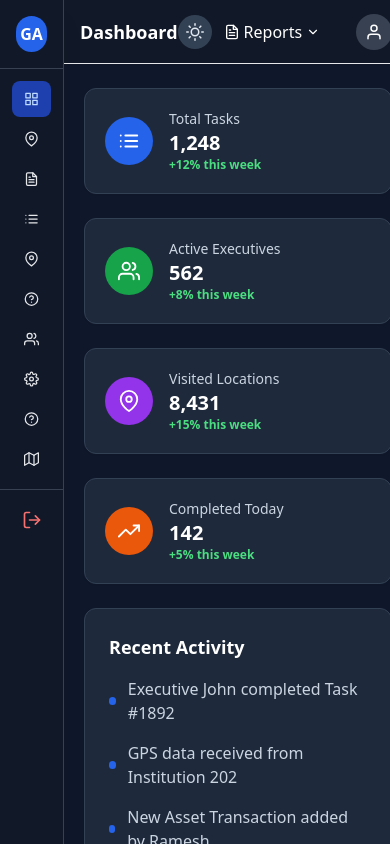
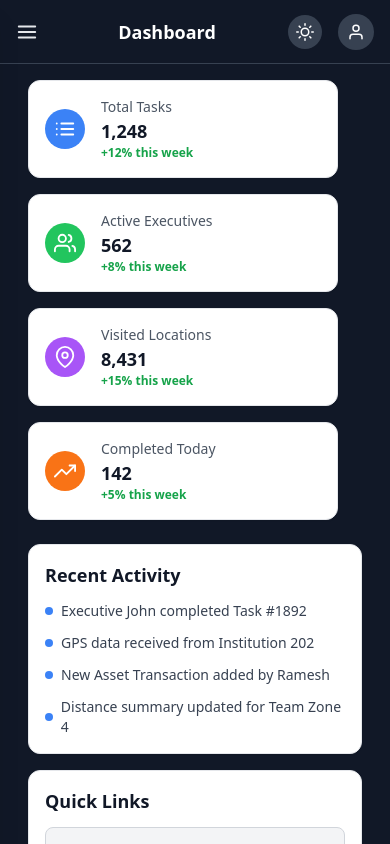
Before and after one commit to ashokmanoj/GActivity-Sample, a React (Vite) app in the folder frontend/: page /dashboard in a window 390 px wide. Built offline with nearby package versions, Linux system fonts and the light colour scheme; sample sign-in values are in the browser's storage.

Commit message:
Add responsive design for header and aside bar

```diff
--- a/frontend/src/App.jsx
+++ b/frontend/src/App.jsx
@@ -27,9 +27,9 @@ export default function App() {
       {/* PROTECTED SECTION */}
       <Route
         element={
-          <ProtectedRoute>
+          // <ProtectedRoute>
             <DashboardLayout />
-          </ProtectedRoute>
+          // </ProtectedRoute>
         }
       >
         <Route path="/dashboard" element={<Dashboard />} />
--- a/frontend/src/layout/DashboardLayout.jsx
+++ b/frontend/src/layout/DashboardLayout.jsx
@@ -1,25 +1,61 @@
-import React, { useState } from "react";
+import React, { useState, useEffect } from "react";
+import Header from "./Header";
+import Sidebar from "./Sidebar";
 import { Outlet } from "react-router-dom";
-import Sidebar from "./Sidebar";
-import Header from "./Header";
 
 export default function DashboardLayout() {
   const [collapsed, setCollapsed] = useState(true);
+  const [mobileOpen, setMobileOpen] = useState(false);
+
+  // Disable scrolling when mobile menu is open
+  useEffect(() => {
+    if (mobileOpen) {
+      document.body.style.overflow = "hidden";
+    } else {
+      document.body.style.overflow = "";
+    }
+  }, [mobileOpen]);
+
+  // Close mobile drawer on resize
+  useEffect(() => {
+    const handleResize = () => {
+      if (window.innerWidth >= 1024) setMobileOpen(false);
+    };
+    window.addEventListener("resize", handleResize);
+    return () => window.removeEventListener("resize", handleResize);
+  }, []);
 
   return (
-    <div className="flex h-screen overflow-hidden pl-14 dark:bg-[#0f172a] bg-gray-50">
-      <Sidebar collapsed={collapsed} setCollapsed={setCollapsed} />
+    <div className="flex h-screen overflow-hidden">
 
-      <div className="flex-1 flex flex-col">
-        <Header />
+      {/* MOBILE OVERLAY - prevents seeing content behind sidebar */}
+      {mobileOpen && (
+        <div
+          className="fixed inset-0 bg-black/60 backdrop-blur-sm z-40 lg:hidden"
+          onClick={() => setMobileOpen(false)}
+        />
+      )}
+
+      {/* SIDEBAR */}
+      <Sidebar
+        collapsed={collapsed}
+        setCollapsed={setCollapsed}
+        mobileOpen={mobileOpen}
+        setMobileOpen={setMobileOpen}
+      />
+
+      {/* MAIN CONTENT */}
+      <div className="flex-1 flex flex-col relative lg:pl-12">
+
+        <Header setMobileOpen={setMobileOpen} />
 
         <main
-          className="
-            p-6 pl-7 overflow-y-auto flex-1
-            bg-gray-50            /* light mode */
-            dark:bg-[#0f172a]     /* dark mode background */
-            dark:text-gray-200    /* text color in dark mode */
-          "
+          className={`
+            p-4 lg:p-6 overflow-y-auto flex-1
+            bg-gray-50 dark:bg-gray-900
+            transition-all duration-300
+            ${mobileOpen ? "blur-sm scale-[0.98]" : "blur-0 scale-100"}
+          `}
         >
           <Outlet />
         </main>
--- a/frontend/src/layout/Header.jsx
+++ b/frontend/src/layout/Header.jsx
@@ -1,53 +1,53 @@
+// Header.jsx
 import React, { useState } from "react";
-import {
-  FiChevronDown,
-  FiFileText,
-  FiUser,
-  FiLogOut,
-  FiSun,
-  FiMoon
-} from "react-icons/fi";
+import { FiChevronDown, FiFileText, FiUser, FiLogOut, FiSun, FiMoon, FiMenu } from "react-icons/fi";
 import { useNavigate } from "react-router-dom";
 import { usePageTitle } from "../context/PageTitleContext";
 import { useTheme } from "../context/ThemeContext";
 
-export default function Header() {
+export default function Header({ setMobileOpen }) {
   const { pageTitle } = usePageTitle();
   const { theme, toggleTheme } = useTheme();
+  const navigate = useNavigate();
 
   const [openReports, setOpenReports] = useState(false);
   const [openUserMenu, setOpenUserMenu] = useState(false);
 
-  const navigate = useNavigate();
-
-  const handleLogout = () => {
-    localStorage.removeItem("token");
+  const logout = () => {
+    localStorage.clear();
     navigate("/");
   };
 
   return (
-    <header className="w-full h-16 bg-white dark:bg-gray-900 dark:text-white border-b shadow-sm flex items-center justify-between px-6 relative transition">
+    <header className="h-16 bg-white dark:bg-gray-900 dark:text-white flex items-center justify-between px-4 lg:px-6 border-b dark:border-gray-700 transition">
+
+      {/* MOBILE MENU BUTTON */}
+      <button
+        className="lg:hidden mr-2 text-gray-700 dark:text-gray-200"
+        onClick={() => setMobileOpen(true)}
+      >
+        <FiMenu size={22} />
+      </button>
 
       {/* PAGE TITLE */}
-      <h1 className="text-lg font-semibold">
-        {pageTitle}
-      </h1>
-     <button
+      <h1 className="text-lg font-semibold">{pageTitle}</h1>
+
+      {/* RIGHT SECTION */}
+      <div className="flex items-center gap-4">
+
+        {/* THEME TOGGLE */}
+        <button
           onClick={toggleTheme}
-          className="p-2 rounded-full bg-dark-bg dark:bg-dark-border text-dark-text"
+          className="p-2 rounded-full bg-gray-100 dark:bg-gray-700"
         >
           {theme === "dark" ? <FiSun size={18} /> : <FiMoon size={18} />}
         </button>
 
-      {/* RIGHT SIDE */}
-      <div className="flex items-center gap-6">
-
-        {/* REPORTS DROPDOWN */}
-        <div className="relative">
-
+        {/* REPORTS */}
+        <div className="relative hidden lg:block">
           <button
             onClick={() => setOpenReports(!openReports)}
-            className="flex items-center gap-1 px-3 py-1 rounded hover:bg-gray-100 dark:hover:bg-gray-700 transition"
+            className="flex items-center gap-1 px-3 py-1 rounded hover:bg-gray-100 dark:hover:bg-gray-700"
           >
             <FiFileText />
             Reports
@@ -55,55 +55,43 @@ export default function Header() {
           </button>
 
           {openReports && (
-            <div className="absolute right-0 mt-2 w-64 bg-white dark:bg-gray-800 dark:text-white shadow-xl border dark:border-gray-700 rounded-xl py-2 z-50">
-              <ReportItem text="Institution Location" />
-              <ReportItem text="Visit Reports" />
-              <ReportItem text="Sub-Meter Reports" />
-              <ReportItem text="Documentation Reports" />
-              <ReportItem text="GeoData Received" />
-              <ReportItem text="All Users" />
-
-              <hr className="my-2 border-gray-300 dark:border-gray-700" />
-
-              <ReportItem text="Log Report" />
-              <ReportItem text="Monthly Log Report" />
-              <ReportItem text="Task GPS Log Reports" />
-              <ReportItem text="Recent Visit Reports" />
-              <ReportItem text="Task Status Reports" />
+            <div className="absolute right-0 mt-2 w-64 bg-white dark:bg-gray-800 rounded-xl shadow-lg border dark:border-gray-700 overflow-hidden">
+              {["Institution Location", "Visit Reports", "Sub-Meter Reports", "Documentation Reports"].map((txt, i) => (
+                <button key={i} className="w-full px-4 py-2 text-left hover:bg-gray-100 dark:hover:bg-gray-700">
+                  {txt}
+                </button>
+              ))}
             </div>
           )}
         </div>
 
-        {/* USER ICON DROPDOWN */}
+        {/* USER MENU */}
         <div className="relative">
-          <div
+          <button
+            className="w-9 h-9 rounded-full bg-gray-200 dark:bg-gray-700 flex items-center justify-center"
             onClick={() => setOpenUserMenu(!openUserMenu)}
-            className="w-9 h-9 rounded-full bg-gray-200 dark:bg-gray-700 flex items-center justify-center cursor-pointer hover:bg-gray-300 dark:hover:bg-gray-600"
           >
             <FiUser size={18} />
-          </div>
+          </button>
 
           {openUserMenu && (
-            <div className="absolute right-0 mt-2 w-44 bg-white dark:bg-gray-800 dark:text-white border dark:border-gray-700 shadow-xl rounded-xl py-2 z-50">
+            <div className="absolute right-0 mt-2 w-44 bg-white dark:bg-gray-800 rounded-xl border dark:border-gray-700 shadow-lg overflow-hidden">
 
-              {/* THEME TOGGLE BUTTON */}
               <button
                 onClick={toggleTheme}
-                className="w-full px-4 py-2 text-left text-sm hover:bg-gray-100 dark:hover:bg-gray-700 flex items-center gap-2"
+                className="w-full px-4 py-2 text-left hover:bg-gray-100 dark:hover:bg-gray-700 flex items-center gap-2"
               >
-                {theme === "light" ? <FiMoon /> : <FiSun />}
-                {theme === "light" ? "Dark Mode" : "Light Mode"}
+                {theme === "dark" ? <FiSun /> : <FiMoon />}
+                {theme === "dark" ? "Light Mode" : "Dark Mode"}
               </button>
 
-              {/* PROFILE */}
-              <button className="w-full px-4 py-2 text-left text-sm hover:bg-gray-100 dark:hover:bg-gray-700 flex items-center gap-2">
+              <button className="w-full px-4 py-2 text-left hover:bg-gray-100 dark:hover:bg-gray-700 flex items-center gap-2">
                 <FiUser size={16} /> Profile
               </button>
 
-              {/* LOGOUT */}
               <button
-                onClick={handleLogout}
-                className="w-full px-4 py-2 text-left text-sm text-red-600 hover:bg-red-50 dark:hover:bg-red-900/30 flex items-center gap-2"
+                onClick={logout}
+                className="w-full px-4 py-2 text-left text-red-600 hover:bg-red-50 dark:hover:bg-red-900/20 flex items-center gap-2"
               >
                 <FiLogOut size={16} /> Logout
               </button>
@@ -111,16 +99,7 @@ export default function Header() {
             </div>
           )}
         </div>
-
       </div>
     </header>
   );
 }
-
-function ReportItem({ text }) {
-  return (
-    <button className="w-full px-4 py-2 text-left text-sm hover:bg-gray-100 dark:hover:bg-gray-700">
-      {text}
-    </button>
-  );
-}
--- a/frontend/src/layout/Sidebar.jsx
+++ b/frontend/src/layout/Sidebar.jsx
@@ -1,4 +1,4 @@
-import React from "react";
+import React, { useEffect, useState } from "react";
 import {
   FiGrid,
   FiFileText,
@@ -47,11 +47,23 @@ const modules = [
   },
 ];
 
-export default function Sidebar({ collapsed, setCollapsed }) {
+export default function Sidebar({
+  collapsed,
+  setCollapsed,
+  mobileOpen,
+  setMobileOpen,
+}) {
   const { setPageTitle } = usePageTitle();
-  const { theme } = useTheme();
   const location = useLocation();
   const navigate = useNavigate();
+
+  const [isMobile, setIsMobile] = useState(window.innerWidth < 1024);
+
+  useEffect(() => {
+    const handleResize = () => setIsMobile(window.innerWidth < 1024);
+    window.addEventListener("resize", handleResize);
+    return () => window.removeEventListener("resize", handleResize);
+  }, []);
 
   const handleLogout = () => {
     localStorage.removeItem("token");
@@ -61,42 +73,78 @@ export default function Sidebar({ collapsed, setCollapsed }) {
   };
 
   return (
+    <>
+      {/* MOBILE OVERLAY */}
+      {isMobile && mobileOpen && (
+        <div
+          className="fixed inset-0 bg-black/60 z-40 lg:hidden"
+          onClick={() => setMobileOpen(false)}
+        />
+      )}
+
       <aside
         className={`
-        fixed top-0 left-0 h-full
-        ${collapsed ? "w-16" : "w-64"}
+          fixed top-0 left-0 h-full z-50
           bg-white dark:bg-gray-900 dark:text-gray-200
-        border-r dark:border-gray-700
-        shadow-xl transition-all duration-300 z-50
+          border-r dark:border-gray-700 shadow-xl
+          transition-all duration-300
+
+          /* Desktop Behavior (Hover Collapse) */
+          ${!isMobile ? (collapsed ? "w-16" : "w-64") : "w-64"}
+
+          /* Mobile Drawer Slide */
+          ${
+            isMobile ? (mobileOpen ? "translate-x-0" : "-translate-x-full") : ""
+          }
         `}
-      onMouseEnter={() => setCollapsed(false)}
-      onMouseLeave={() => setCollapsed(true)}
+        onMouseEnter={() => !isMobile && setCollapsed(false)}
+        onMouseLeave={() => !isMobile && setCollapsed(true)}
       >
-      {/* Logo Section */}
-      <div className="p-4 border-b dark:border-gray-700 flex items-center justify-center">
-        {!collapsed ? (
-          <h2 className="text-lg font-bold text-gray-800 dark:text-gray-100">
-            GActivity
-          </h2>
-        ) : (
+        {/* LOGO SECTION */}
+        <div className="p-4 border-b dark:border-gray-700 flex items-center gap-3">
+          {/* On Desktop collapsed version show GA only */}
+          {!isMobile && collapsed ? (
             <div className="w-9 h-9 bg-blue-600 text-white flex items-center justify-center rounded-full font-bold">
               GA
             </div>
+          ) : (
+            <div className="flex items-center gap-3">
+              <div className="w-9 h-9 bg-blue-600 text-white flex items-center justify-center rounded-full font-bold">
+                GA
+              </div>
+              <div className="flex flex-col">
+                <h2 className="text-lg font-bold">GActivity</h2>
+                <span className="text-xs text-gray-500 dark:text-gray-400">
+                  Admin Panel
+                </span>
+              </div>
+            </div>
           )}
         </div>
+        {/* MOBILE CLOSE BUTTON */}
+        {isMobile && (
+          <button
+            onClick={() => setMobileOpen(false)}
+            className="absolute top-4 right-4 p-2 rounded-full bg-gray-200 dark:bg-gray-700 hover:bg-gray-300 dark:hover:bg-gray-600"
+          >
+            ✕
+          </button>
+        )}
 
-      {/* Navigation Menu */}
-      <nav className="sidebar-scroll flex-1 p-3 space-y-1 overflow-y-auto">
+        {/* MENU */}
+        <nav className="flex-1 p-3 overflow-y-auto space-y-1">
           {modules.map((item, idx) => {
             const isActive = location.pathname === item.path;
-
             return (
-            <div key={idx} className="relative group">
               <Link
+                key={idx}
                 to={item.path}
-                onClick={() => setPageTitle(item.name)}
+                onClick={() => {
+                  setPageTitle(item.name);
+                  if (isMobile) setMobileOpen(false);
+                }}
                 className={`
-                  w-full flex items-center gap-3 px-3 py-2 rounded-lg text-sm transition-all
+                  flex items-center gap-3 px-3 py-2 rounded-lg text-sm transition-all
                   ${
                     isActive
                       ? "bg-blue-100 dark:bg-blue-800 text-blue-700 dark:text-blue-200 font-semibold"
@@ -105,41 +153,24 @@ export default function Sidebar({ collapsed, setCollapsed }) {
                 `}
               >
                 {item.icon}
-                {!collapsed && <span>{item.name}</span>}
+                {/* Hide text only in desktop collapsed mode, never hide on mobile */}
+                {(!collapsed || isMobile) && <span>{item.name}</span>}
               </Link>
-
-              {/* Tooltip when collapsed */}
-              {collapsed && (
-                <span
-                  className="
-                    absolute left-14 top-1/2 -translate-y-1/2
-                    bg-black/80 dark:bg-gray-700 text-white
-                    text-xs px-2 py-1 rounded shadow opacity-0
-                    group-hover:opacity-100 transition ml-2 whitespace-nowrap z-[999]
-                  "
-                >
-                  {item.name}
-                </span>
-              )}
-            </div>
             );
           })}
         </nav>
 
-      {/* Logout Button */}
-      <div className="p-3 border-t dark:border-gray-700 flex justify-center">
+        {/* LOGOUT */}
+        <div className="p-3 border-t dark:border-gray-700">
           <button
             onClick={handleLogout}
-          className="
-            flex items-center gap-2 p-2 rounded
-            hover:bg-gray-100 dark:hover:bg-gray-800
-            transition text-sm text-red-600 dark:text-red-400
-          "
+            className="flex items-center gap-3 px-3 py-2 rounded hover:bg-gray-100 dark:hover:bg-gray-800 text-red-600 dark:text-red-400 w-full text-left"
           >
             <FiLogOut size={20} />
-          {!collapsed && <span>Logout</span>}
+            {(!collapsed || isMobile) && <span>Logout</span>}
           </button>
         </div>
       </aside>
+    </>
   );
 }
--- a/frontend/src/pages/Dashboard.jsx
+++ b/frontend/src/pages/Dashboard.jsx
@@ -16,24 +16,24 @@ export default function Dashboard() {
   }, []);
 
   return (
-    <div className="space-y-6 transition-colors duration-300
-        text-slate-900 dark:text-slate-100">
+    <div className="space-y-6 text-gray-900 px-3 sm:px-4 md:px-6 lg:px-0">
 
-      {/* TOP CARDS */}
-      <section className="grid grid-cols-1 sm:grid-cols-2 lg:grid-cols-4 gap-6">
+      {/* ---------- TOP CARDS ---------- */}
+      <section className="grid grid-cols-1 sm:grid-cols-2 lg:grid-cols-4 gap-4 sm:gap-6 pr-6 sm:pr-0">
         <DashboardCard icon={<FiList size={22} />} title="Total Tasks" value="1,248" trend="+12%" color="blue" />
         <DashboardCard icon={<FiUsers size={22} />} title="Active Executives" value="562" trend="+8%" color="green" />
         <DashboardCard icon={<FiMapPin size={22} />} title="Visited Locations" value="8,431" trend="+15%" color="purple" />
         <DashboardCard icon={<FiTrendingUp size={22} />} title="Completed Today" value="142" trend="+5%" color="orange" />
       </section>
 
-      {/* MAIN GRID */}
-      <section className="grid grid-cols-1 lg:grid-cols-3 gap-6">
-        <div className="lg:col-span-2 space-y-6">
+      {/* ---------- MAIN GRID ---------- */}
+      <section className="grid grid-cols-1 lg:grid-cols-3 gap-4 sm:gap-6">
+        <div className="lg:col-span-2 space-y-4 sm:space-y-6">
           <RecentActivity />
           <QuickLinks />
         </div>
-        <div className="space-y-6">
+
+        <div className="space-y-4 sm:space-y-6">
           <RecentTasks />
         </div>
       </section>
@@ -43,61 +43,53 @@ export default function Dashboard() {
 }
 
 /* ============================================================
-   DASHBOARD CARD (Light + Dark Mode Perfect)
+   DASHBOARD CARD — Fully Responsive
 ============================================================ */
 function DashboardCard({ icon, title, value, trend, color }) {
   const colorMap = {
-    blue: "bg-blue-600",
-    green: "bg-green-600",
-    purple: "bg-purple-600",
-    orange: "bg-orange-600",
+    blue: "bg-blue-500",
+    green: "bg-green-500",
+    purple: "bg-purple-500",
+    orange: "bg-orange-500",
   };
 
   return (
-    <div
-      className="
-        bg-white dark:bg-slate-800
-        border border-slate-200 dark:border-slate-700
-        p-5 rounded-xl shadow-sm hover:shadow-md
-        transition-colors duration-300"
-    >
+    <div className="bg-white border border-gray-200 p-4 sm:p-5 rounded-xl shadow-sm hover:shadow-md transition">
       <div className="flex items-center gap-4">
-        <div className={`w-12 h-12 rounded-full flex items-center justify-center text-white ${colorMap[color]}`}>
+
+        <div className={`w-10 h-10 sm:w-12 sm:h-12 rounded-full flex items-center justify-center text-white ${colorMap[color]}`}>
           {icon}
         </div>
 
         <div>
-          <p className="text-slate-600 dark:text-slate-300 text-sm">{title}</p>
-          <h2 className="text-xl font-bold text-slate-900 dark:text-white">{value}</h2>
-          <p className="text-xs text-green-600 dark:text-green-400 font-semibold">{trend} this week</p>
+          <p className="text-gray-600 text-sm">{title}</p>
+          <h2 className="text-lg sm:text-xl font-bold text-gray-900">{value}</h2>
+          <p className="text-xs text-green-600 font-semibold">{trend} this week</p>
         </div>
+
       </div>
     </div>
   );
 }
 
 /* ============================================================
-   RECENT ACTIVITY
+   RECENT ACTIVITY — Mobile Responsive
 ============================================================ */
 function RecentActivity() {
   return (
-    <div className="
-      bg-white dark:bg-slate-800
-      border border-slate-200 dark:border-slate-700
-      rounded-xl shadow-sm p-6 transition">
+    <div className="bg-white border border-gray-200 rounded-xl shadow-sm p-4 sm:p-6">
+      <h2 className="text-lg font-semibold text-gray-900 mb-3 sm:mb-4">Recent Activity</h2>
 
-      <h2 className="text-lg font-semibold text-slate-900 dark:text-white mb-4">Recent Activity</h2>
-
-      <ul className="space-y-4">
+      <ul className="space-y-3 sm:space-y-4">
         {[
           "Executive John completed Task #1892",
           "GPS data received from Institution 202",
           "New Asset Transaction added by Ramesh",
-          "Distance summary updated for Team Zone 4"
-        ].map((txt, i) => (
-          <li key={i} className="flex items-center gap-3">
-            <div className="w-2 h-2 rounded-full bg-blue-600"></div>
-            <span className="text-slate-700 dark:text-slate-300">{txt}</span>
+          "Distance summary updated for Team Zone 4",
+        ].map((text, i) => (
+          <li key={i} className="flex items-center gap-2 sm:gap-3">
+            <div className="w-2 h-2 rounded-full bg-blue-500"></div>
+            <span className="text-gray-700 text-sm sm:text-base">{text}</span>
           </li>
         ))}
       </ul>
@@ -106,7 +98,7 @@ function RecentActivity() {
 }
 
 /* ============================================================
-   QUICK LINKS
+   QUICK LINKS — Fully Responsive Grid
 ============================================================ */
 function QuickLinks() {
   const links = [
@@ -117,37 +109,33 @@ function QuickLinks() {
   ];
 
   return (
-    <div className="
-      bg-white dark:bg-slate-800
-      border border-slate-200 dark:border-slate-700
-      rounded-xl shadow-sm p-6 transition">
+    <div className="bg-white border border-gray-200 rounded-xl shadow-sm p-4 sm:p-6">
 
-      <h2 className="text-lg font-semibold text-slate-900 dark:text-white mb-4">Quick Links</h2>
+      <h2 className="text-lg font-semibold text-gray-900 mb-3 sm:mb-4">Quick Links</h2>
 
-      <div className="grid grid-cols-1 sm:grid-cols-2 gap-4">
+      <div className="grid grid-cols-1 sm:grid-cols-2 gap-3 sm:gap-4">
         {links.map((link, i) => (
           <a
             key={i}
             href={link.path}
             className="
               flex items-center justify-between
-              px-4 py-3 rounded-lg border
-              bg-slate-100 hover:bg-slate-200
-              dark:bg-slate-700 dark:hover:bg-slate-600
-              border-slate-200 dark:border-slate-600
-              transition"
+              px-4 py-3 rounded-lg border bg-gray-100 hover:bg-gray-200
+              border-gray-300 transition
+            "
           >
-            <span className="text-slate-800 dark:text-slate-200">{link.label}</span>
-            <FiArrowRight className="text-slate-500 dark:text-slate-300" />
+            <span className="text-gray-800 text-sm sm:text-base">{link.label}</span>
+            <FiArrowRight className="text-gray-500" />
           </a>
         ))}
       </div>
+
     </div>
   );
 }
 
 /* ============================================================
-   RECENT TASKS
+   RECENT TASKS — Mobile Ready
 ============================================================ */
 function RecentTasks() {
   const tasks = [
@@ -158,18 +146,15 @@ function RecentTasks() {
   ];
 
   const statusStyles = {
-    Completed: "bg-green-600 text-white",
-    Pending: "bg-red-600 text-white",
+    Completed: "bg-green-500 text-white",
+    Pending: "bg-red-500 text-white",
     "In Progress": "bg-yellow-500 text-white",
   };
 
   return (
-    <div className="
-      bg-white dark:bg-slate-800
-      border border-slate-200 dark:border-slate-700
-      rounded-xl shadow-sm p-6 transition">
+    <div className="bg-white border border-gray-200 rounded-xl shadow-sm p-4 sm:p-6">
 
-      <h2 className="text-lg font-semibold text-slate-900 dark:text-white mb-4">Recent Tasks</h2>
+      <h2 className="text-lg font-semibold text-gray-900 mb-3 sm:mb-4">Recent Tasks</h2>
 
       <div className="space-y-3">
         {tasks.map((task) => (
@@ -177,18 +162,18 @@ function RecentTasks() {
             key={task.id}
             className="
               flex items-center justify-between
-              px-4 py-2 rounded-lg border
-              bg-slate-100 dark:bg-slate-700
-              border-slate-200 dark:border-slate-600"
+              px-4 py-2 bg-gray-100 border border-gray-300 rounded-lg
+            "
           >
-            <span className="text-slate-800 dark:text-slate-200">{task.name}</span>
+            <span className="text-gray-800 text-sm sm:text-base">{task.name}</span>
 
-            <span className={`px-2 py-1 rounded-full text-xs font-semibold ${statusStyles[task.status]}`}>
+            <span className={`px-2 py-1 rounded-full text-xs sm:text-sm font-semibold ${statusStyles[task.status]}`}>
               {task.status}
             </span>
           </div>
         ))}
       </div>
+
     </div>
   );
 }
```
Also changed, not shown: frontend/src/pages/Login.jsx (+14 -39 lines). Lines whose indentation alone changed are shown as unchanged.
